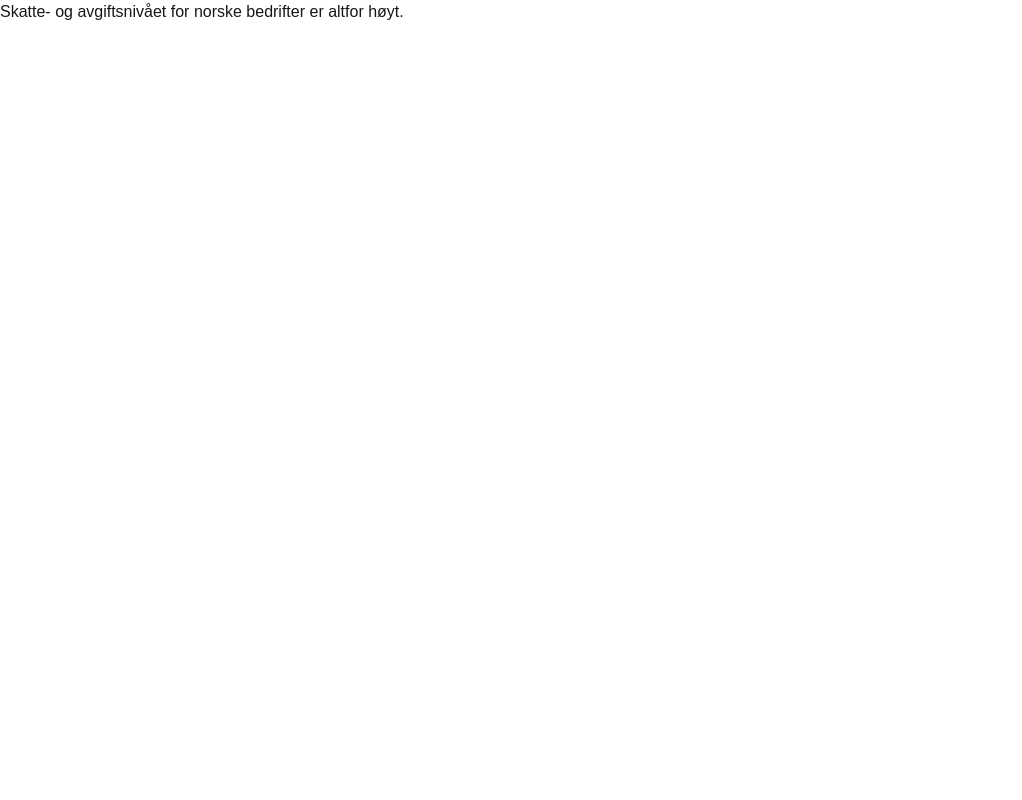
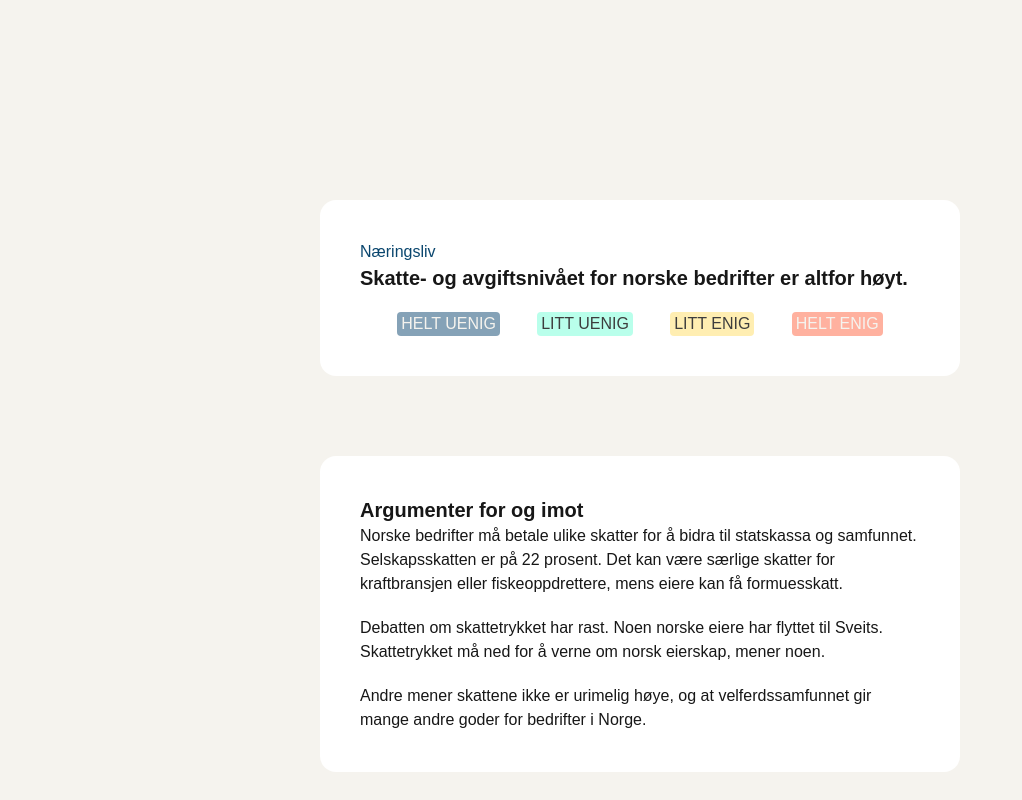
Before and after one commit to bimon6627/valgomat, a Next.js app: page / in a window 1280 px wide. Shown: the top 800 px of the page, without its empty margins (0-1022 px from the left). Built offline with nearby package versions, Linux system fonts and the light colour scheme.

Commit message:
Added initial UI

```diff
--- a/app/page.tsx
+++ b/app/page.tsx
@@ -3,7 +3,7 @@ import Valgomat from "@/components/valgomat";
 export default function Home() {
   return (
     <div>
-      <main>
+      <main className="bg-[#f5f3ee] w-screen">
         <Valgomat />
       </main>
       <footer></footer>
--- a/components/valgomat.tsx
+++ b/components/valgomat.tsx
@@ -1,23 +1,26 @@
+let subjects = ["Næringsliv", "Distriktspolitikk", "Integrering"];
+
 let assertions = [
+  [
     "Skatte- og avgiftsnivået for norske bedrifter er altfor høyt.",
-  "Det trengs flere kommunesammenslåinger her i landet.",
+    subjects[0],
+  ],
+  ["Det trengs flere kommunesammenslåinger her i landet.", subjects[1]],
+  [
     "Flyktninger må bo andre steder enn i områder med mange innvandrere fra før.",
+    subjects[2],
+  ],
 ];
+
 let forAndAgainst = [
   `Norske bedrifter må betale ulike skatter for å bidra til statskassa og samfunnet. Selskapsskatten er på 22 prosent. Det kan være særlige skatter for kraftbransjen eller fiskeoppdrettere, mens eiere kan få formuesskatt.
-
   Debatten om skattetrykket har rast. Noen norske eiere har flyttet til Sveits. Skattetrykket må ned for å verne om norsk eierskap, mener noen.
-
   Andre mener skattene ikke er urimelig høye, og at velferdssamfunnet gir mange andre goder for bedrifter i Norge.`,
   `Norge har 357 kommuner. Tallet ble redusert med om lag 70 da Erna Solbergs regjering gjennomførte en kommunereform.
-
   Tanken var at større kommuner er mer effektive, og at det er positivt for innbyggere og ansatte med større fagmiljøer. Mange mener det fortsatt er behov for å redusere tallet.
-
   En ulempe med sammenslåinger kan være at kommunene blir større geografiske områder med mer avstand mellom innbyggere og de som bestemmer, mener andre.`,
   `Flere store byer har nabolag der mange med innvandrerbakgrunn bor tett. Drammen og flere av Østfold-byene for eksempel.
-
   Noen foreslår å bosette flyktninger andre steder og å lage regler som sørger for at flyktninger ikke flytter videre til slike områder. De mener spredning gir bedre integrering og mindre utenforskap.
-
   De som er uenige, mener det er viktigst at folk har frihet til å bo der de vil, og der de har nettverk og trygghet.`,
 ];
 let parties = [
@@ -32,14 +35,65 @@ let parties = [
   "Fremskrittspartiet",
 ];
 let partiesSymbol = ["R", "SV", "AP", "SP", "MDG", "KRF", "V", "H", "FRP"];
+let opinions = [
+  [-2, -2, -1], //R
+  [-2, -2, -1], //SV
+  [-2, -1, 2], //AP
+  [1, -2, 2], //SP
+  [-1, -1, -1], //MDG
+  [2, -1, -1], //KRF
+  [2, 2, 1], //V
+  [2, 2, 2], //H
+  [2, 2, 2], //FRP
+];
 let skips = 0;
 let order = [0, 1, 2];
 let currentAssertment = 0;
+
+function splitParagraphs(text: string) {
+  let splitText = text.split("\n");
+
+  return (
+    <div className="flex flex-col gap-5">
+      {splitText.map((paragraph, index) => (
+        <p key={index}>{paragraph}</p>
+      ))}
+    </div>
+  );
+}
+
 export default function Valgomat() {
   return (
-    <div>
-      <div>
-        <h1>{assertions[currentAssertment]}</h1>
+    <div className="flex flex-col items-center w-screen">
+      <div className="mt-50 p-10 h-fit w-1/2 bg-white rounded-2xl">
+        <h3 className="text-[#0A466E]">{assertions[currentAssertment][1]}</h3>
+        <h1 className="font-semibold text-xl">
+          {assertions[currentAssertment][0]}
+        </h1>
+        <form className="flex flex-row mt-5 justify-evenly">
+          <button className="bg-[#85A2B7] text-[#f5f3ee] px-1 rounded cursor-pointer hover:bg-[#0A466E]">
+            HELT UENIG
+          </button>
+          <button className="bg-[#B9FFEB] text-[#3d3d3d] px-1 rounded cursor-pointer hover:bg-[#73FFD7]">
+            LITT UENIG
+          </button>
+          <button className="bg-[#FFEEB2] text-[#3d3d3d] px-1 rounded cursor-pointer hover:bg-[#FFDE66]">
+            LITT ENIG
+          </button>
+          <button className="bg-[#FFB19F] text-[#f5f3ee] px-1 rounded cursor-pointer hover:bg-[#FF6340]">
+            HELT ENIG
+          </button>
+        </form>
+      </div>
+
+      <div className="mt-20 p-10 h-fit w-1/2 bg-white rounded-2xl">
+        <h1 className="font-semibold text-xl">Argumenter for og imot</h1>
+        {splitParagraphs(forAndAgainst[currentAssertment])}
+      </div>
+
+      <div className="mt-20 p-10 h-fit w-1/2 bg-white rounded-2xl">
+        <h1 className="font-semibold text-xl">Om valgomaten vår</h1>
+        <p>Det e en valgomat ka trenger du å vite..?</p>
       </div>
     </div>
   );
```
Lines whose indentation alone changed are shown as unchanged.
